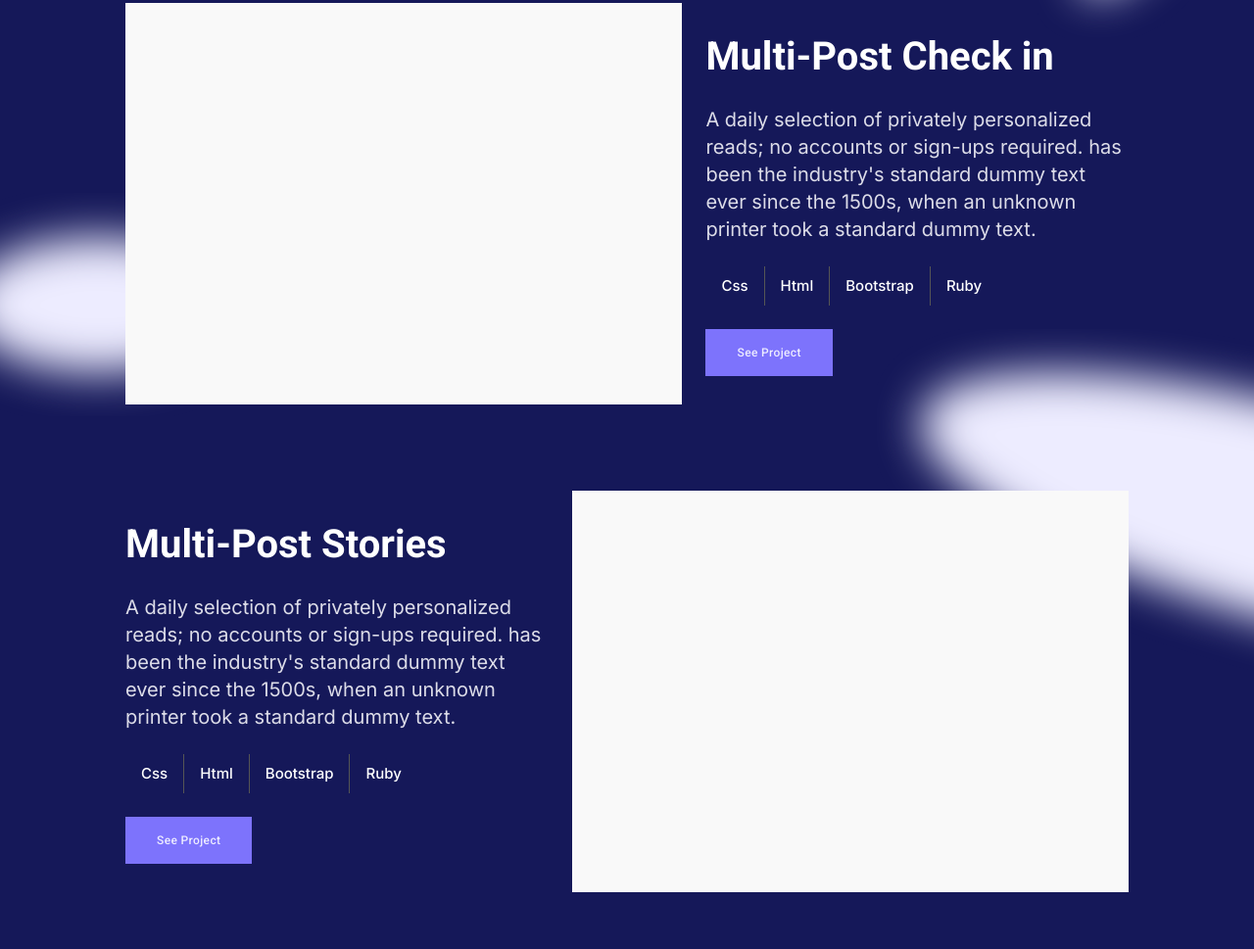
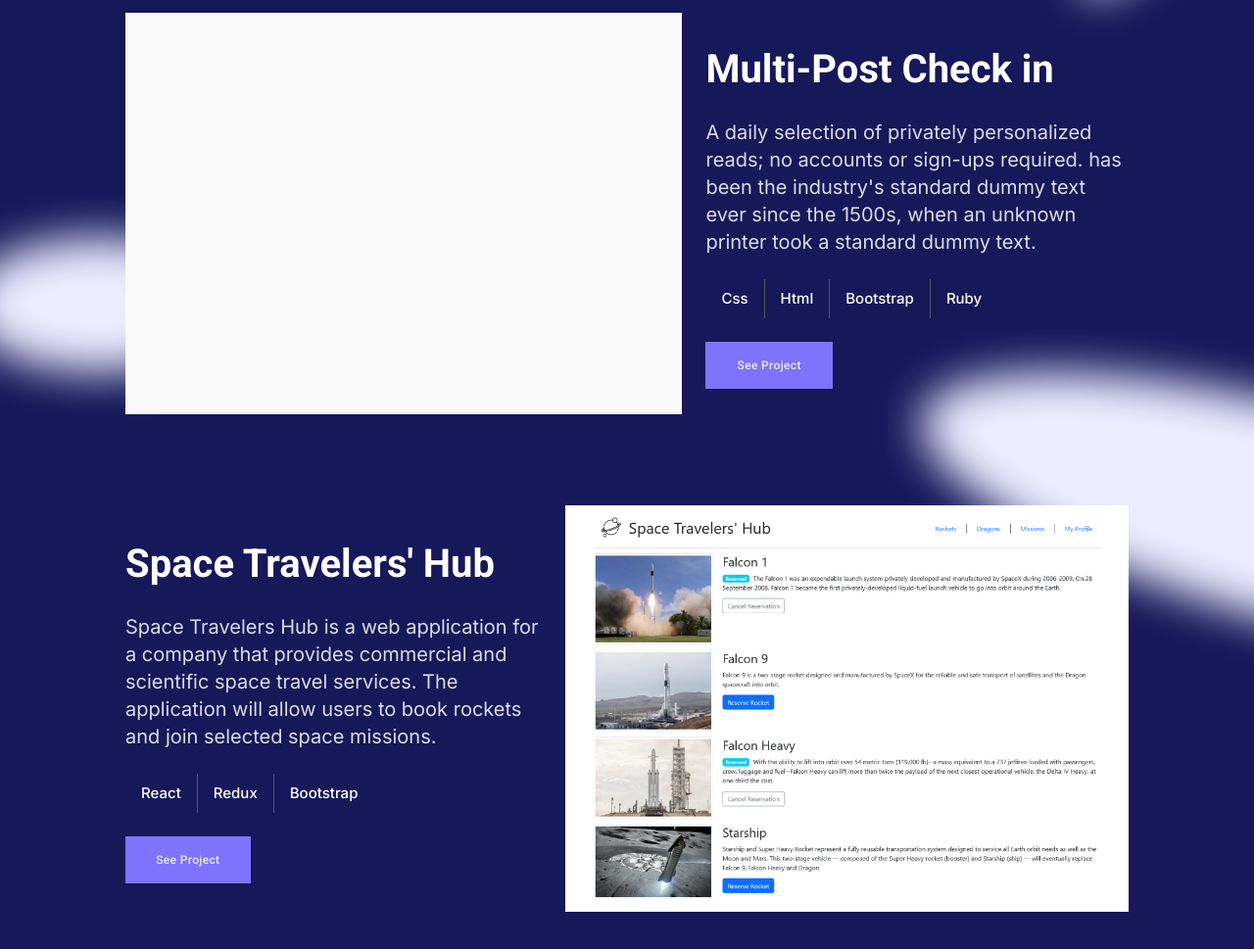
Before and after one commit to sahlminkok/sahal-portfolio, a website: page index.html in a window 1280 px wide. Shown: the part 2583-3552 px from the top of the page at 98% size. Drawn offline with Linux system fonts and the light colour scheme.

Commit message:
Add data for space travelers hub project dynamically using js

```diff
--- a/assets/styles/style.css
+++ b/assets/styles/style.css
@@ -95,8 +95,10 @@ body {
   flex-direction: column;
   gap: 2.4rem;
   transition: all 0.2s; }
-  .project img {
+  .project-image {
     width: 100%; }
+    .project-image img {
+      width: auto; }
   .project-details {
     display: flex;
     flex-direction: column;
@@ -120,8 +122,10 @@ body {
     align-items: center; }
     .project:nth-child(2n) {
       flex-direction: row-reverse; }
-    .project img {
+    .project-image {
       width: 250%; }
+      .project-image img {
+        width: 100%; }
     .project-details h3 {
       font-size: 4rem;
       font-weight: 700;
--- a/index.js
+++ b/index.js
@@ -2,10 +2,10 @@ const projectsData = [
   {
     id: 1,
     imgSrc: ['./assets/images/placeholder.jpg', './assets/images/modal_placeholder.jpg'],
-    imgAlt: 'placeholder',
     heading: 'Multi-Post Stories',
     paragraph:
       "A daily selection of privately personalized reads; no accounts or sign-ups required. has been the industry's standard dummy text ever since the 1500s, when an unknown printer took a standard dummy text.",
+    modal_para: '',
     stack: ['Css', 'Html', 'Bootstrap', 'Ruby'],
     link: '',
     source: '',
@@ -13,10 +13,10 @@ const projectsData = [
   {
     id: 2,
     imgSrc: ['./assets/images/placeholder.jpg', './assets/images/modal_placeholder.jpg'],
-    imgAlt: 'placeholder',
     heading: 'Multi-Post Lets change this',
     paragraph:
       "A daily selection of privately personalized reads; no accounts or sign-ups required. has been the industry's standard dummy text ever since the 1500s, when an unknown printer took a standard dummy text.",
+    modal_para: '',
     stack: ['Css', 'Html', 'Bootstrap', 'Ruby'],
     link: '',
     source: '',
@@ -24,24 +24,24 @@ const projectsData = [
   {
     id: 3,
     imgSrc: ['./assets/images/placeholder.jpg', './assets/images/modal_placeholder.jpg'],
-    imgAlt: 'placeholder',
     heading: 'Multi-Post Check in',
     paragraph:
       "A daily selection of privately personalized reads; no accounts or sign-ups required. has been the industry's standard dummy text ever since the 1500s, when an unknown printer took a standard dummy text.",
+    modal_para: '',
     stack: ['Css', 'Html', 'Bootstrap', 'Ruby'],
     link: '',
     source: '',
   },
   {
     id: 4,
-    imgSrc: ['./assets/images/placeholder.jpg', './assets/images/modal_placeholder.jpg'],
-    imgAlt: 'placeholder',
-    heading: 'Multi-Post Stories',
+    imgSrc: ['./assets/images/space-traveler\'s-hub.jpg', './assets/images/modal_space-traveler\'s-hub.jpg'],
+    heading: 'Space Travelers\' Hub',
     paragraph:
-      "A daily selection of privately personalized reads; no accounts or sign-ups required. has been the industry's standard dummy text ever since the 1500s, when an unknown printer took a standard dummy text.",
-    stack: ['Css', 'Html', 'Bootstrap', 'Ruby'],
-    link: '',
-    source: '',
+      'Space Travelers Hub is a web application for a company that provides commercial and scientific space travel services. The application will allow users to book rockets and join selected space missions.',
+    modal_para: 'Space Travelers Hub is an innovative web application designed to cater to the evolving demand for commercial and scientific space travel services. Leveraging the power of React and Redux Toolkit, this platform serves as a one-stop destination for space enthusiasts, researchers, and explorers, providing them with a seamless and immersive experience.',
+    stack: ['React', 'Redux', 'Bootstrap'],
+    link: 'https://space-travellers-hub-app.onrender.com/',
+    source: 'https://github.com/sahlminkok/space_travelers_hub',
   },
 ];
 
@@ -52,11 +52,14 @@ projectsData.forEach((projectData) => {
   project.className = 'project';
   project.id = projectData.id;
 
+  const imgDiv = document.createElement('div');
+  imgDiv.className = 'project-image';
   const img = document.createElement('img');
   const [projectImgSrc] = projectData.imgSrc;
   img.src = projectImgSrc;
-  img.alt = projectData.imgAlt;
-  project.appendChild(img);
+  img.alt = projectData.heading;
+  imgDiv.appendChild(img);
+  project.appendChild(imgDiv);
 
   const projectDetails = document.createElement('div');
   projectDetails.className = 'project-details';
@@ -119,7 +122,7 @@ seeProjectBtn.forEach((btn) => {
                         </div>
 
                         <div class="modal-text">
-                          <p>${project.paragraph}</p>
+                          <p>${project.modal_para}</p>
 
                           <div class="stack modal-text-stack">
                             <ul>
@@ -129,11 +132,11 @@ seeProjectBtn.forEach((btn) => {
                         </div>
 
                         <div class="modal-buttons">
-                          <a href="${project.link}" class="btn">
+                          <a href="${project.link}" target="_blank" class="btn">
                             See live
                             <img src="assets/images/live_icon.svg" alt="Live Icon" />
                           </a>
-                          <a href="${project.source}" class="btn">
+                          <a href="${project.source}" target="_blank" class="btn">
                             See live
                             <img src="assets/images/github_icon.svg" alt="Live Icon" />
                           </a>
```
